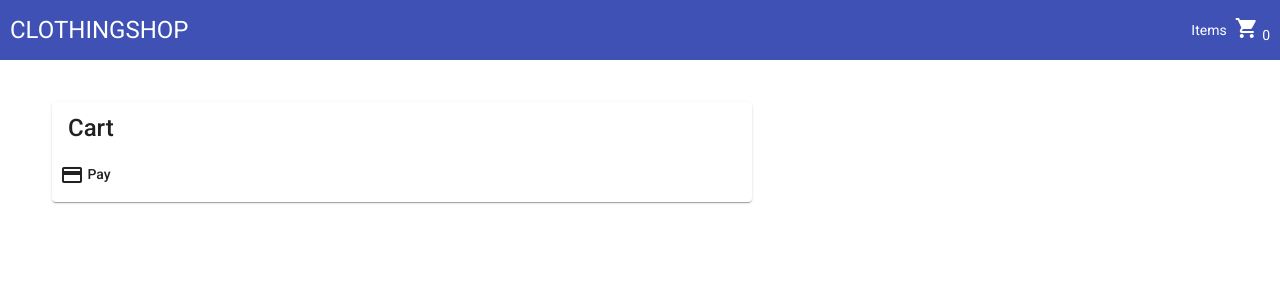
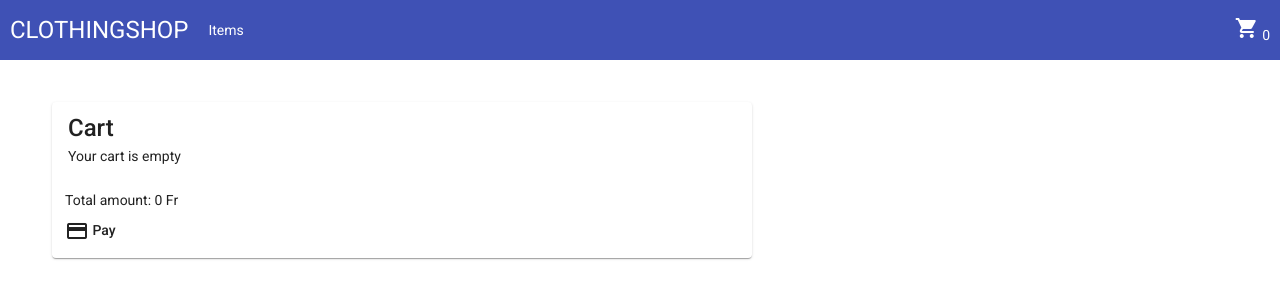
Before and after one commit to davidemastruzzo/clothingshop-frontend, an Angular app: page /cart in a window 1280 px wide. Shown: the top 300 px of the page. Built offline with nearby package versions, Linux system fonts and the light colour scheme.

Commit message:
finish cart

```diff
--- a/src/app/components/header/header.component.html
+++ b/src/app/components/header/header.component.html
@@ -1,8 +1,12 @@
 <header>
-  <h1 [routerLink]="['/items-overview']">CLOTHINGSHOP</h1>
+  <div id="left-header">
+    <h1 [routerLink]="['/items-overview']">CLOTHINGSHOP</h1>
+    <a [routerLink]="['/items-overview']">Items</a>
+  </div>
 
   <div id="router-links">
-    <a [routerLink]="['/items-overview']" >Items</a>
-    <a [routerLink]="['/cart']"><mat-icon>shopping_cart</mat-icon> {{cartService.getTotalAmountOfItems()}}</a>
+    <a [routerLink]="['/cart']">
+      <mat-icon>shopping_cart</mat-icon>
+      {{cartService.getTotalAmountOfItems()}}</a>
   </div>
 </header>
--- a/src/app/components/header/header.component.scss
+++ b/src/app/components/header/header.component.scss
@@ -9,9 +9,23 @@ header {
   justify-content: space-between;
   background-color: mat-color($mat-indigo, 500);
 
-  h1 {
-    cursor: pointer;
-    margin: 0 0 0 10px;
+  #left-header {
+    h1 {
+      cursor: pointer;
+      margin: 0 0 0 10px;
+    }
+    align-items: center;
+    display: flex;
+
+    a {
+      margin-left: 20px;
+    }
+  }
+
+  a {
+    color: white;
+    text-decoration: none;
+    margin-left: 4px; margin-right: 4px;
   }
 
   #router-links {
@@ -19,10 +33,5 @@ header {
     display: flex;
     align-items: center;
 
-    a {
-      color: white;
-      text-decoration: none;
-      margin-left: 4px; margin-right: 4px;
-    }
   }
 }
--- a/src/app/components/item-details/item-details.component.ts
+++ b/src/app/components/item-details/item-details.component.ts
@@ -1,5 +1,6 @@
 import { Component, OnInit } from '@angular/core';
 import {ItemService} from '../../services/item.service';
+import {Item} from '../../entities/item';
 
 @Component({
   selector: 'app-item-details',
@@ -8,6 +9,7 @@ import {ItemService} from '../../services/item.service';
 })
 export class ItemDetailsComponent implements OnInit {
 
+  public item: Item;
 
   constructor(private itemService: ItemService) { }
 
--- a/src/app/components/shopping-cart/shopping-cart.component.css
+++ b/src/app/components/shopping-cart/shopping-cart.component.css
@@ -3,6 +3,21 @@
   margin: auto;
   display: flex;
   flex-wrap: wrap;
+}
+
+mat-card-content {
+  display: flex;
+  align-items: center;
+}
+
+mat-card-actions {
+  display: flex;
+  flex-direction:column;
+  align-items: flex-start;
+}
+
+span, mat-icon {
+  margin-left: 5px;
 }
 
 .overview-item {
@@ -14,8 +29,8 @@
 
 .overview-image {
   width: auto;
-  height: 20em;
-  max-width: 20em;
+  height: 5em;
+  max-width: 5em;
 }
 
 .content {
--- a/src/app/components/shopping-cart/shopping-cart.component.html
+++ b/src/app/components/shopping-cart/shopping-cart.component.html
@@ -2,6 +2,7 @@
   <mat-card class="overview-item">
     <mat-card-title>Cart</mat-card-title>
     <mat-card-content class="item" *ngFor="let item of cartItems" (click)="showDetails(item)" >
+      <img src="{{item.pictures[0].imageURL}}" alt="{{item.name}}" class="overview-image">
       <span class="item-name">
         {{item.name}}
       </span>
@@ -17,7 +18,11 @@
       </span>
       <mat-icon (click)="addOne(item)">add_circle</mat-icon>
     </mat-card-content>
+    <mat-card-content *ngIf="cartItems.length === 0">
+      Your cart is empty
+    </mat-card-content>
     <mat-card-actions>
+      <span>Total amount: {{getTotalAmount()}} Fr</span>
       <button mat-icon-button>
         <mat-icon>payment</mat-icon>
         Pay
--- a/src/app/components/shopping-cart/shopping-cart.component.ts
+++ b/src/app/components/shopping-cart/shopping-cart.component.ts
@@ -9,7 +9,8 @@ import {CartItem} from '../../entities/cart-item';
   styleUrls: ['./shopping-cart.component.css']
 })
 export class ShoppingCartComponent implements OnInit {
-  cartItems: any;
+
+  cartItems: CartItem[] = [];
 
   constructor(public cartService: CartService) {
   }
@@ -18,8 +19,8 @@ export class ShoppingCartComponent implements OnInit {
     this.cartItems = this.cartService.getCartItems();
   }
 
-  showDetails(item: Item) {
-    console.log('test');
+  showDetails(item: CartItem) {
+    console.log('show detail');
   }
 
   addOne(item: CartItem) {
@@ -33,4 +34,12 @@ export class ShoppingCartComponent implements OnInit {
       this.cartItems.splice(this.cartItems.indexOf(itemToBeRemoved), 1);
     }
   }
+
+  getTotalAmount(): number {
+    let amount = 0;
+    this.cartItems.forEach(cartItem => {
+      amount = amount + cartItem.amount * cartItem.price;
+    });
+    return amount;
+  }
 }
--- a/src/app/entities/cart-item.ts
+++ b/src/app/entities/cart-item.ts
@@ -1,15 +1,19 @@
+import {Picture} from './picture';
+
 export class CartItem {
   id: number;
   name: string;
   price: number;
   category: string;
   amount: number;
+  pictures: Picture[];
 
-  constructor(id: number, name: string, price: number, category: string, amount: number) {
+  constructor(id: number, name: string, price: number, category: string, pictures: Picture[], amount: number) {
     this.id = id;
     this.name = name;
     this.price = price;
     this.category = category;
+    this.pictures = pictures;
     this.amount = amount;
   }
 }
--- a/src/app/services/cart.service.ts
+++ b/src/app/services/cart.service.ts
@@ -20,7 +20,7 @@ export class CartService {
       if (existingItem != null) {
         existingItem.amount += 1;
       } else {
-        const newCartItem = new CartItem(item.id, item.name, item.price, item.category, 1);
+        const newCartItem = new CartItem(item.id, item.name, item.price, item.category, item.pictures, 1);
         cartItems.push(newCartItem);
       }
     }
```
